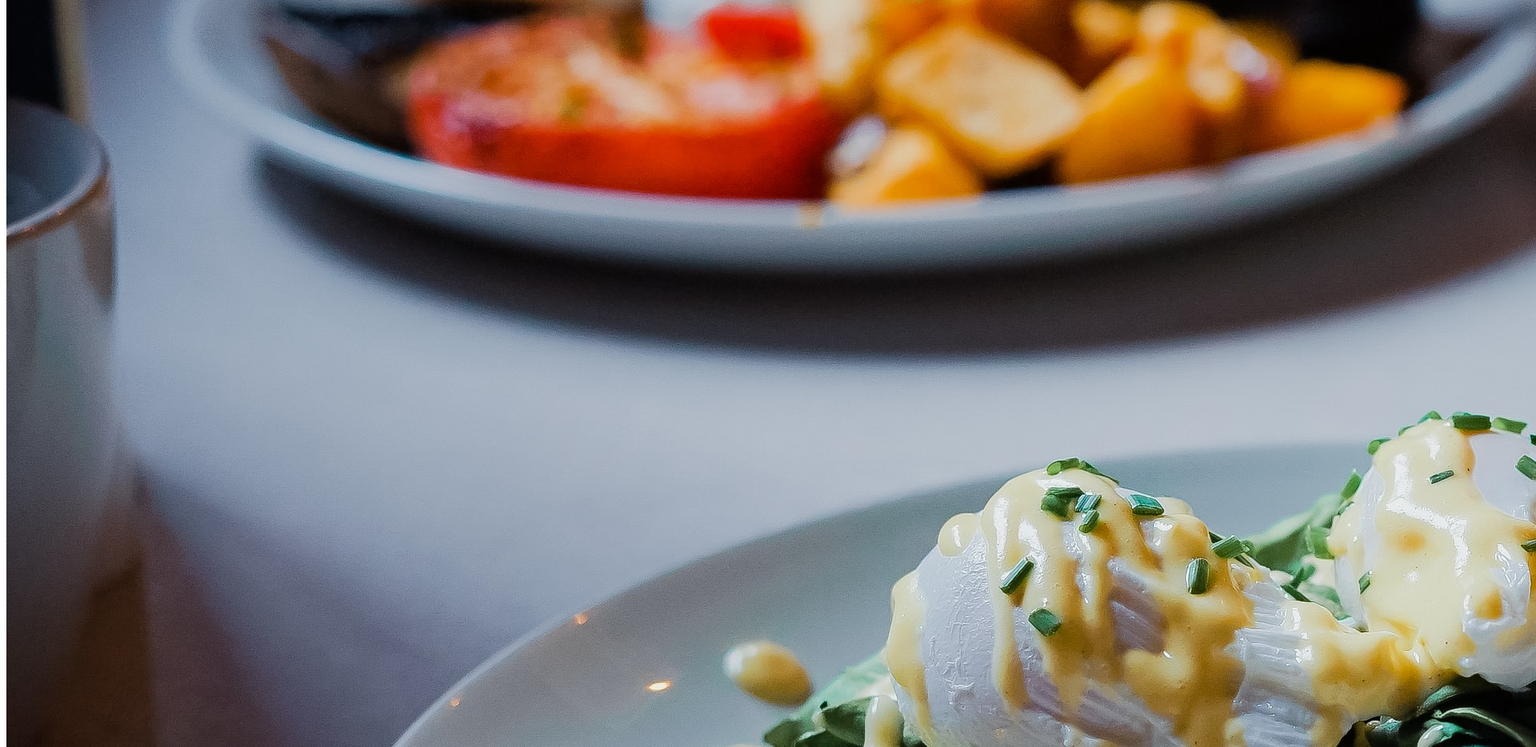
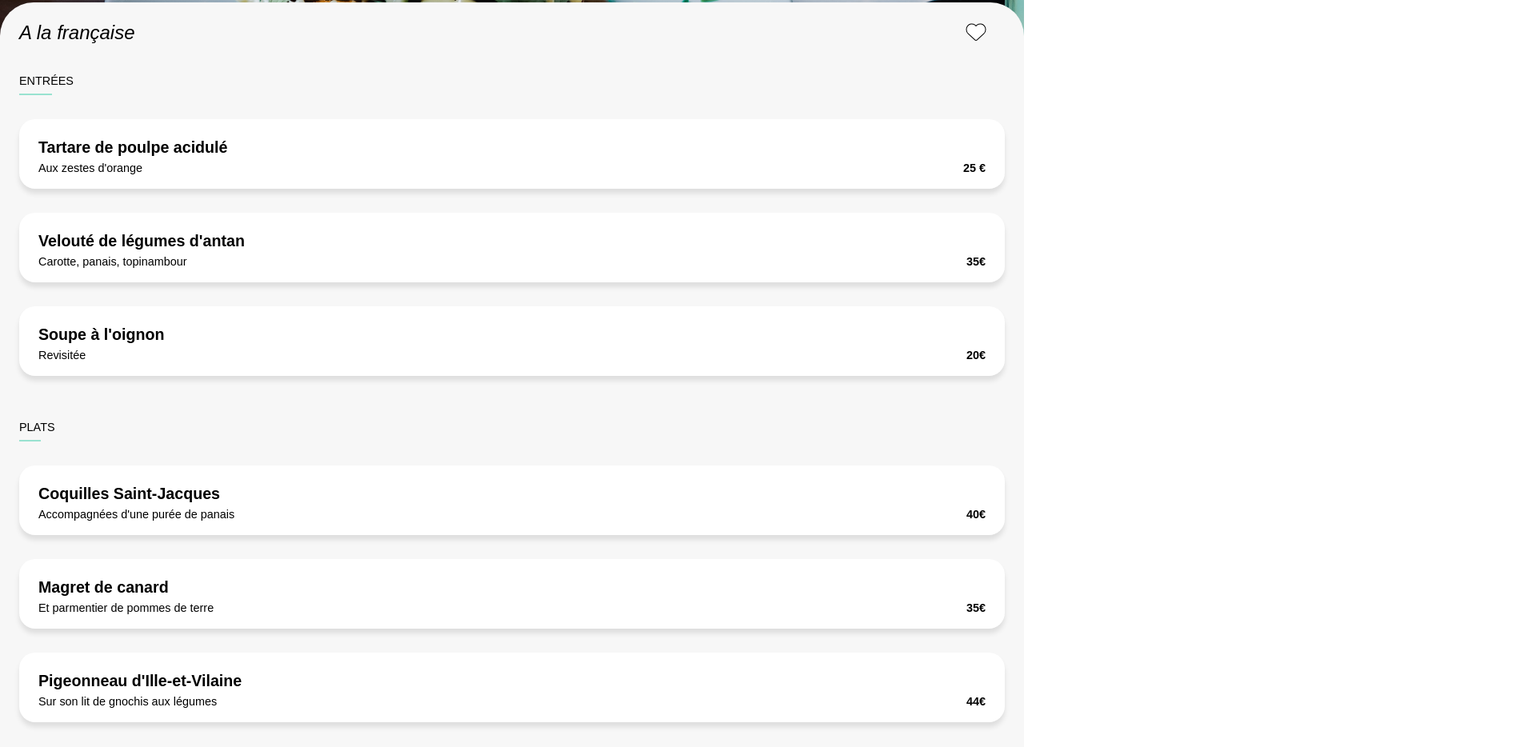
Before and after one commit to Olga-oss/Projet-Ohmyfood, a plain HTML site: page page1.html in a window 1280 px wide. Shown: the part 686-1620 px from the top of the page at 80% size, 1920 px wide, since content can reach past the window. Drawn offline with Linux system fonts and the light colour scheme; a web font is replaced by a local one.

Commit message:
Page 1 suite

```diff
--- a/page1.html
+++ b/page1.html
@@ -4,8 +4,9 @@
         <meta charset="utf-8">
         <meta http-equiv="X-UA-Compatible" content="IE=edge">
         <title>ohmyfood</title>
-        <meta name="description" content= "Ohmyfood est un restaurant en ligne. Notre concept est de permettre aux utilisateurs de composer leur propre menu et de réduire le temps d' attente au restaurant car ils font leur choix en avance. Plus de temps perdu à consulter le menu!">>
+        <meta name="description" content= "Ohmyfood est un restaurant en ligne. Notre concept est de permettre aux utilisateurs de composer leur propre menu et de réduire le temps d' attente au restaurant car ils font leur choix en avance. Plus de temps perdu à consulter le menu!">
         <meta name="viewport" content="width=device-width, initial-scale=1">
+        <link rel="stylesheet" href="./public/css/style.css">
         <link rel="preconnect" href="https://fonts.gstatic.com">
         <link href="https://fonts.googleapis.com/css2?family=Roboto&family=Shrikhand&display=swap" rel="stylesheet">
         <script src="https://kit.fontawesome.com/67595c5502.js" crossorigin="anonymous"></script>
@@ -16,87 +17,87 @@
             <a href="./index.html"><i class="fas fa-arrow-left"></i></a>
             </div>
             <div>
-            <img src="./public/img/logo/ohmyfood.png" alt="logo">   <!--class="header__logo-->
+            <img src="./public/img/logo/ohmyfood.png" alt="logo" class="header__logo" >   <!--class="header__logo-->
             </div>
         </header>
 
         <main class="menu">
             <section class="menu__restaurant">
                 <div>
-                <img src="./public/img/restaurants/toa-heftiba-DQKerTsQwi0-unsplash.jpg" alt="Bastille">
+                <img src="./public/img/restaurants/toa-heftiba-DQKerTsQwi0-unsplash.jpg" alt="Bastille" class="menu__restaurant-image">
                 </div>
             </section>
 
-            <section >
-                <div >
+            <section class="menu__title">
+                <div class="container container--menu container--menu-title">
                     <h1>A la française</h1>
-                    <div><i class="fas fa-heart"></i></div>
+                    <div  class="menu__title-icon"><i class="fas fa-heart"></i></div>
                 </div>
             </section>
             <!--Entree section -->
-            <section >
-                <div >
-                    <div >
-                        <div >
+            <section class="menu__choices">
+                <div class="container container--menu">
+                    <div class="menu__choices-card--1">
+                        <div class="menu__choices-title">
                             <p >Entrées</p>
                         </div>
-                        <div >
-                            <div>
-                                <div >
-                                    <div >
+                        <div class="card menu__choices-card">
+                            <div class="menu__choices-card-meal">
+                                <div class="menu__choices-card-meal-info">
+                                    <div class="menu__choices-card-meal-info-item">
                                         <h3>Tartare de poulpe acidulé</h3>
                                     </div>
-                                    <div >
-                                        <div >
+                                    <div class="menu__choices-card-meal-info-desc">
+                                        <div class="menu__choices-card-meal-info-desc-text">
                                             <p>Aux zestes d'orange</p>
-                                        </div>
-                                        <div >
+                                        </div >
+                                        <div class="menu__choices-card-meal-info-desc-price">
                                             <p>25 €</p>
                                         </div>
                                     </div>
                                 </div>
-                                <div >
-                                    <span><i class="fas fa-check-circle"></i></span>
+                                <div class="menu__choices-card-meal--select">
+                                    <span class="menu__choices-card-meal--select-container"><i class="fas fa-check-circle"></i></span>
                                 </div>
                             </div>
                         </div>
-                        <div>
-                            <div>
-                                <div>
-                                    <div>
+                        <div class="card menu__choices-card">
+                            <div class="menu__choices-card-meal">
+                                <div class="menu__choices-card-meal-info">
+                                    <div class="menu__choices-card-meal-info-item">
                                         <h3>Velouté de légumes d'antan</h3>
                                     </div>
-                                    <div>
-                                        <div>
+                                    <div class="menu__choices-card-meal-info-desc">
+                                        <div class="menu__choices-card-meal-info-desc-text">
                                             <p>Carotte, panais, topinambour</p>
                                         </div>
-                                        <div>
+                                        <div class ="menu__choices-card-meal-info-desc-price">
                                             <p>35€</p>
                                         </div>
                                     </div>
                                 </div>
-                                <div >
-                                    <span><i class="fas fa-check-circle"></i></span>
+                                <div class="menu__choices-card-meal--select">
+                                    <span class="menu__choices-card-meal--select-container"><i class="fas fa-check-circle"></i></span>
                                 </div>
                             </div>
                         </div>
-                        <div >
-                            <div>
-                                <div>
-                                    <div >
+                        <div class="card menu__choices-card">
+                            <div class="menu__choices-card-meal">
+                                <div class="menu__choices-card-meal-info">
+                                    <div class="menu__choices-card-meal-info-item">
                                         <h3>Soupe à l'oignon</h3>
                                     </div>
-                                    <div >
-                                        <div>
+                                    <div class="menu__choices-card-meal-info-desc">
+                                        <div class="menu__choices-card-meal-info-desc-text">
                                             <p>Revisitée</p>
                                         </div>
-                                        <div>
+                                        <div class="menu__choices-card-meal-info-desc-price">
                                             <p>20€</p>
                                         </div>
                                     </div>
                                 </div>
-                                <div>
-                                    <span><i class="fas fa-check-circle"></i></span>
+                                <div class="menu__choices-card-meal--select">
+                                    <span class="menu__choices-card-meal--select-container"><i class="fas fa-check-circle"></i></span>
                                 </div>
                             </div>
                         </div>
@@ -104,68 +105,68 @@
                 </div>
 
                  <!--Mains section -->
-                <div >
-                    <div>
-                        <div>
+                <div class="container container--menu">
+                    <div class="menu__choices-card--2">
+                        <div class="menu__choices-title">
                             <p >Plats</p>
                         </div>
-                        <div >
-                            <div>
-                                <div>
-                                    <div>
+                        <div class="card menu__choices-card">
+                            <div class="menu__choices-card-meal">
+                                <div class="menu__choices-card-meal-info">
+                                    <div class="menu__choices-card-meal-info-item">
                                         <h3>Coquilles Saint-Jacques</h3>
                                     </div>
-                                    <div>
-                                        <div>
+                                    <div class="menu__choices-card-meal-info-desc">
+                                        <div class="menu__choices-card-meal-info-desc-text">
                                             <p>Accompagnées d'une purée de panais</p>
                                         </div>
-                                        <div>
+                                        <div class="menu__choices-card-meal-info-desc-price">
                                             <p>40€</p>
                                         </div>
                                     </div>
                                 </div>
-                                <div>
-                                    <span ><i class="fas fa-check-circle"></i></span>
+                                <div class="menu__choices-card-meal--select">
+                                    <span class="menu__choices-card-meal--select-container"><i class="fas fa-check-circle"></i></span>
                                 </div>
                             </div>
                         </div>
-                        <div>
-                            <div>
-                                <div>
-                                    <div>
+                        <div class="card menu__choices-card">
+                            <div class="menu__choices-card-meal">
+                                <div class="menu__choices-card-meal-info" >
+                                    <div class="menu__choices-card-meal-info-item">
                                         <h3>Magret de canard</h3>
                                     </div>
-                                    <div>
-                                        <div >
+                                    <div class="menu__choices-card-meal-info-desc">
+                                        <div class="menu__choices-card-meal-info-desc-text">
                                             <p>Et parmentier de pommes de terre</p>
                                         </div>
-                                        <div >
+                                        <div class="menu__choices-card-meal-info-desc-price">
                                             <p>35€</p>
                                         </div>
                                     </div>
                                 </div>
-                                <div >
-                                    <span><i class="fas fa-check-circle"></i></span>
+                                <div class="menu__choices-card-meal--select">
+                                    <span class="menu__choices-card-meal--select-container"><i class="fas fa-check-circle"></i></span>
                                 </div>
                             </div>
                         </div>
-                        <div >
-                            <div>
-                                <div>
-                                    <div>
+                        <div class="card menu__choices-card">
+                            <div class="menu__choices-card-meal">
+                                <div class="menu__choices-card-meal-info">
+                                    <div class="menu__choices-card-meal-info-item">
                                         <h3>Pigeonneau d'Ille-et-Vilaine</h3>
                                     </div>
-                                    <div >
-                                        <div>
+                                    <div class="menu__choices-card-meal-info-desc">
+                                        <div class="menu__choices-card-meal-info-desc-text">
                                             <p>Sur son lit de gnochis aux légumes</p>
                                         </div>
-                                        <div >
+                                        <div class="menu__choices-card-meal-info-desc-price" >
                                             <p>44€</p>
                                         </div>
                                     </div>
                                 </div>
-                                <div>
-                                    <span ><i class="fas fa-check-circle"></i></span>
+                                <div class="menu__choices-card-meal--select">
+                                    <span class="menu__choices-card-meal--select-container"><i class="fas fa-check-circle"></i></span>
                                 </div>
                             </div>
                         </div>
--- a/sass/main.scss
+++ b/sass/main.scss
@@ -1,8 +1,5 @@
 @import "./utils/variables";
-@import "./utils/functions";
 @import "./utils/mixins";
-@import "./utils/extensions";
-
 @import "./base/animations";
 @import "./base/base";
 @import "./base/typography";
@@ -11,7 +8,6 @@
 @import "./components/card";
 
 @import "./layout/header";
-@import "./layout/nav";
 @import "./layout/container";
 @import "./layout/footer";
 
--- a/sass/pages/_homepage.scss
+++ b/sass/pages/_homepage.scss
@@ -165,6 +165,7 @@
                 background-clip: text;
                 -webkit-background-clip: text;
                 color: transparent;
+                background-color: $color-secondary;
             }
         }
     }
```
